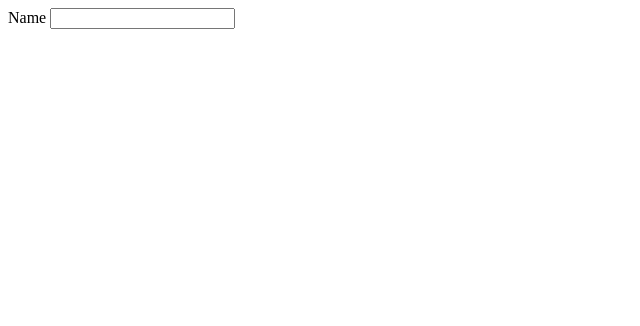
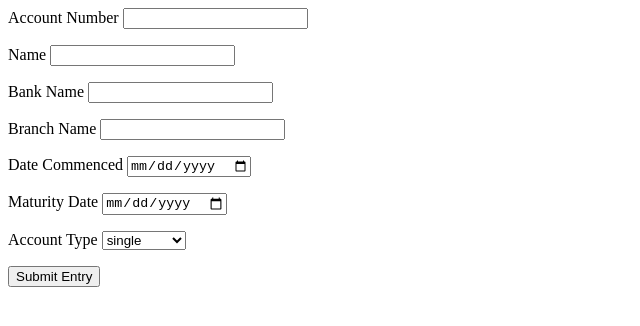
Before and after one commit to nevethap/accounts, an Electron app: page index.html in a window 1280 px wide. Shown: the whole page, without its empty margins (0-640 px from the left). Drawn offline with Linux system fonts and the light colour scheme.

Commit message:
created form for entering new account details

```diff
--- a/_form.html
+++ b/_form.html
@@ -1,4 +1,44 @@
 <form id = "newEntryForm">
-  <label for="name">Name</label>
-  <input type="text" id="name" name="name" autocomplete="off">
+
+  <p>
+      <label for="account-number">Account Number</label>
+      <input type="text" id="account-number" name="account-number">
+  </p>
+  <p>
+      <label for="account-holder-name">Name</label>
+      <input type="text" id="account-holder-name" name="account-holder-name">
+  </p>
+
+  <p>
+      <label for="bank-name">Bank Name</label>
+      <input type="text" id="bank_name" name="bank-name">
+  </p>
+
+  <p>
+      <label for="bank-branch-name">Branch Name</label>
+      <input type="text" id="bank-branch-name" name="bank-branch-name">
+  </p>
+
+  <p>
+      <label for="date-commenced">Date Commenced</label>
+      <input type="date" id="date-commenced" name="date-commenced">
+  </p>
+
+  <p>
+      <label for="date-of-maturity">Maturity Date</label>
+      <input type="date" id="date-of-maturity" name="date-of-maturity">
+  </p>
+
+  <p>
+      <label for="account-type">Account Type</label>
+      <select id="account-type" name="account-type">
+                <option value="single">single</option>
+                <option value="half-yearly">half-yearly</option>
+                <option value="yearly">yearly</option>
+      </select>
+  </p>
+
+  <p>
+      <button id="form-submit-button">Submit Entry</button>
+  </p>
 </form>
```
